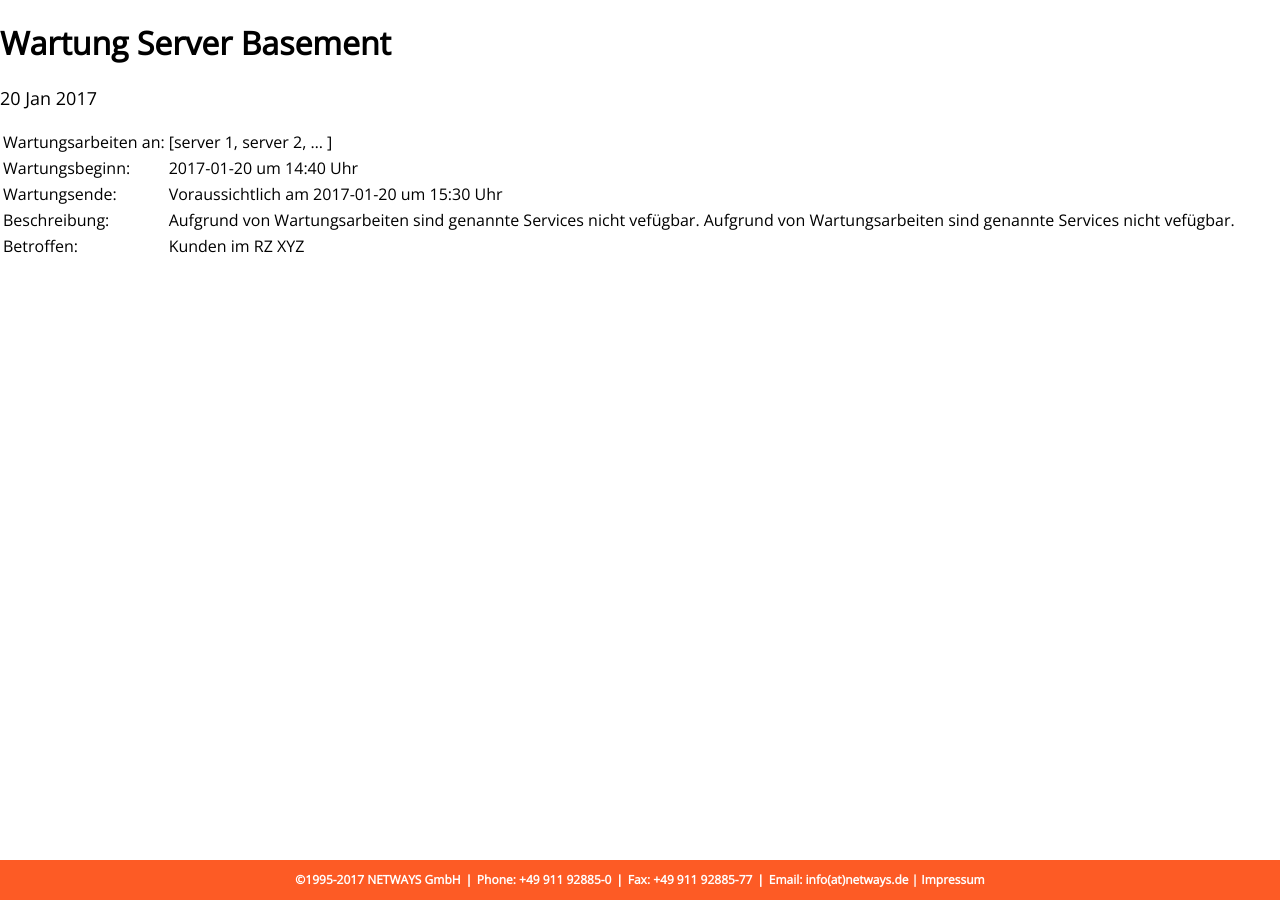
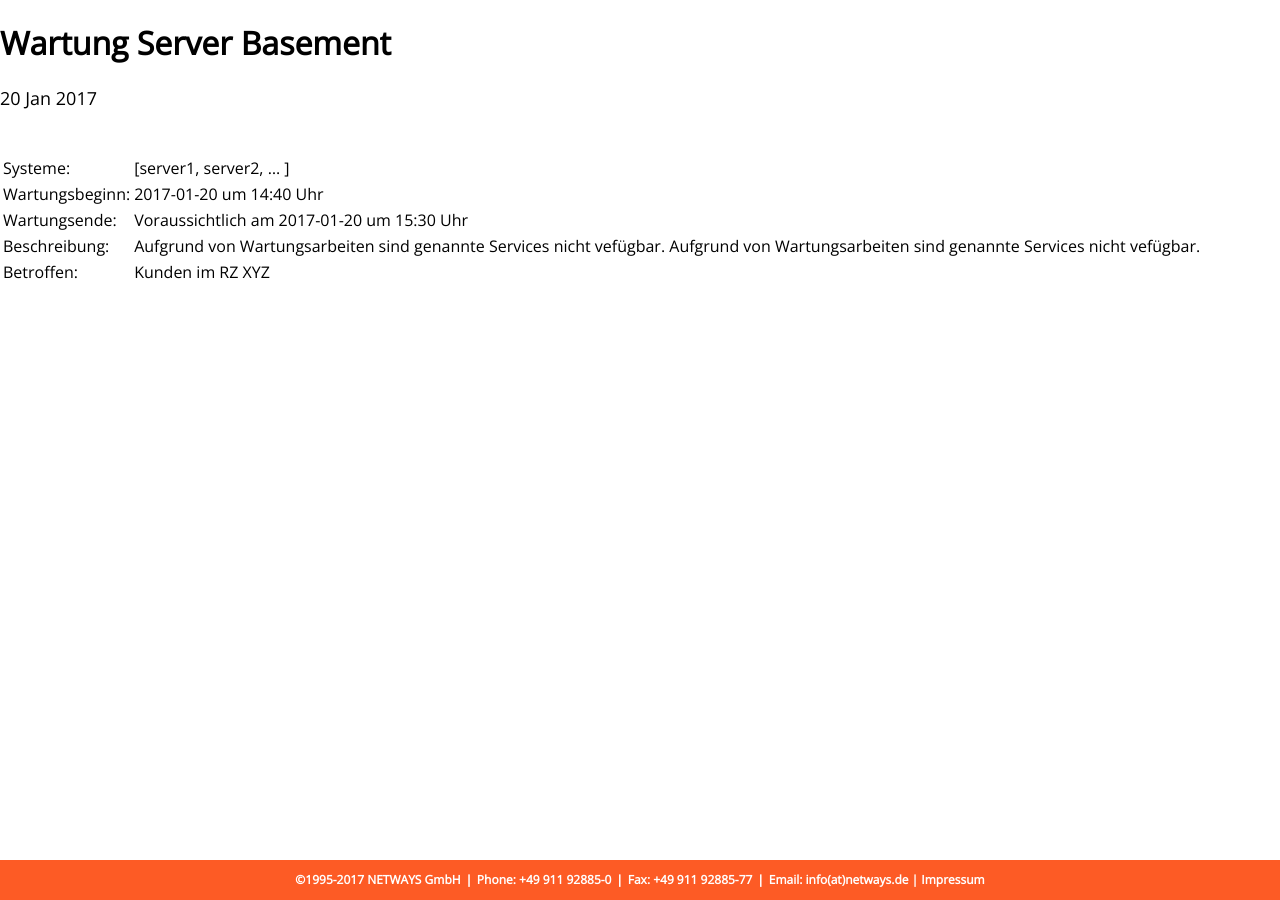
Before and after one commit to Storagegirl/storagegirl.github.io, a Jekyll site: the page built from _posts/2017-01-20-table.md, in a window 1280 px wide. Built offline with Jekyll 4.4.1, drawn with Linux system fonts in a browser that asks for light colours.

Commit message:
Update 2017-01-20-table.md

```diff
--- a/_posts/2017-01-20-table.md
+++ b/_posts/2017-01-20-table.md
@@ -5,8 +5,9 @@ date: 2017-01-20
 time: "14:40"
 ---
 
-| Wartungsarbeiten an: | [server 1, server 2, ... ]                                           |
+|                      |                                                                      |
 |----------------------|----------------------------------------------------------------------|
+| Systeme:             | [server1, server2, ... ]                                             |
 | Wartungsbeginn:      | 2017-01-20 um 14:40 Uhr                                              |
 | Wartungsende:        | Voraussichtlich am 2017-01-20 um 15:30 Uhr                           |
 | Beschreibung:        | Aufgrund von Wartungsarbeiten sind genannte Services nicht vefügbar. Aufgrund von Wartungsarbeiten sind genannte Services nicht vefügbar.  |
```
